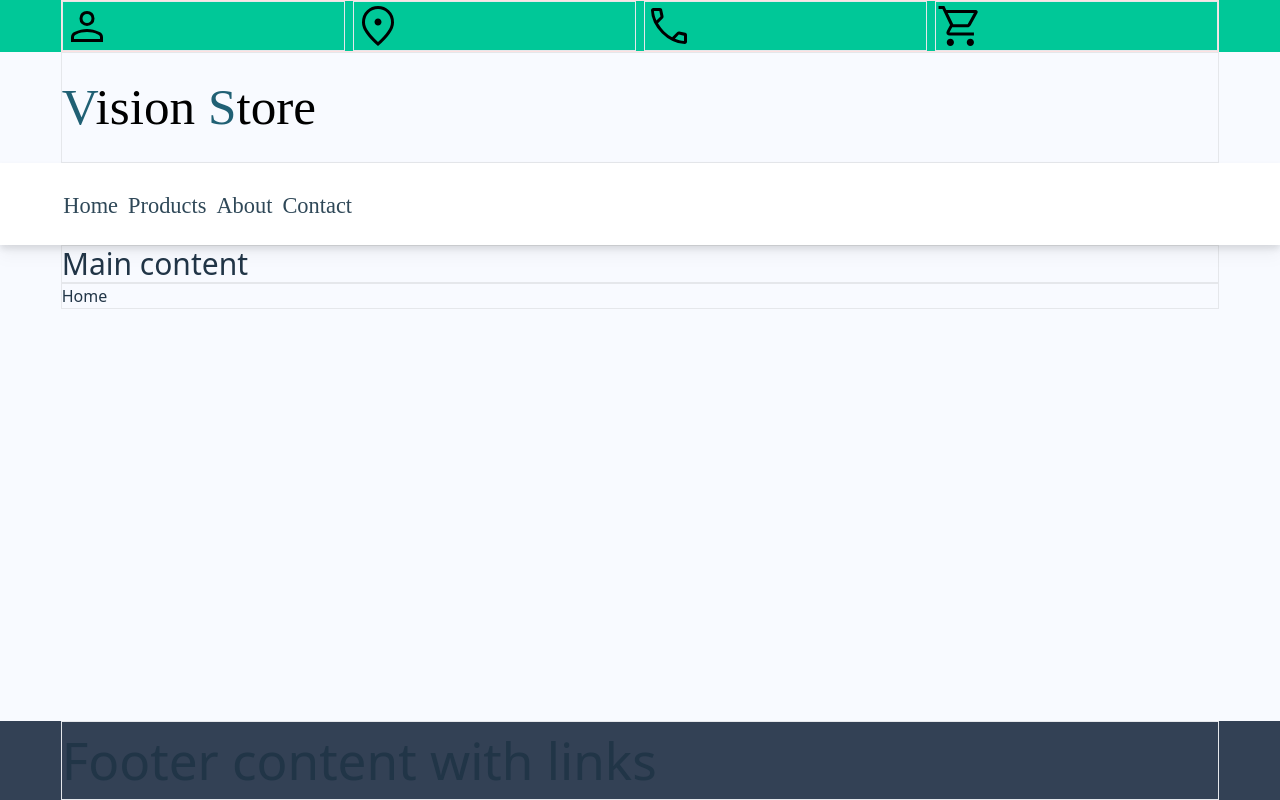
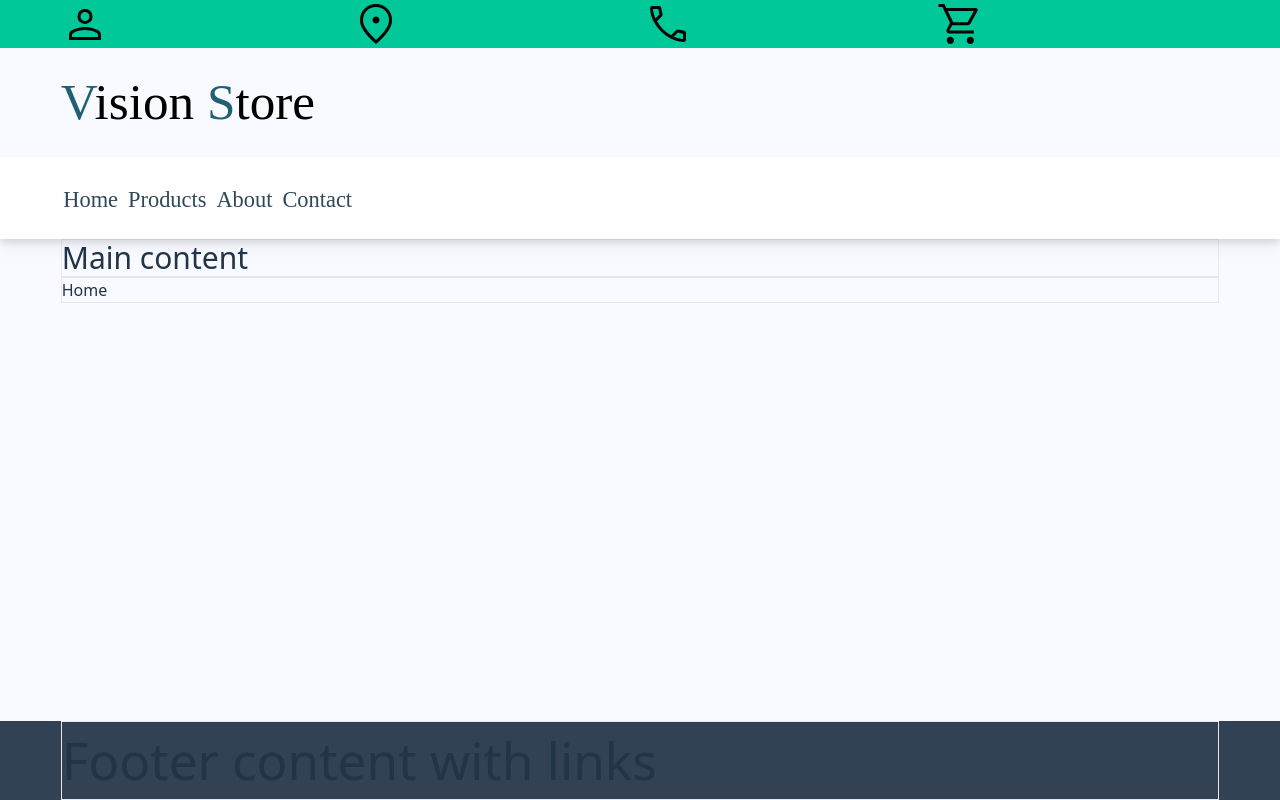
Before and after one commit to LAakerberg/online-shop-project, a React (Vite) app: page / in a window 1280 px wide. Built offline with nearby package versions, Linux system fonts and the light colour scheme.

Commit message:
Removed all borders

```diff
--- a/src/layout/Header.jsx
+++ b/src/layout/Header.jsx
@@ -11,24 +11,24 @@ export function Header() {
       <header>
         <div className="bg-color-top">
           <div className="mx-2">
-            <div className="flex flex-row border border-red-100 w-11/12 m-auto space-x-2">
-              <div className="flex-1 border">
+            <div className="flex flex-row w-11/12 m-auto space-x-2">
+              <div className="flex-1">
                 <img src="/src/assets/icons/person_FILL0_wght400_GRAD0_opsz48.svg" />
               </div>
-              <div className="flex-1 border">
+              <div className="flex-1">
                 <img src="/src/assets/icons/location_on_FILL0_wght400_GRAD0_opsz48.svg" />
               </div>
-              <div className="flex-1 border">
+              <div className="flex-1">
                 <img src="/src/assets/icons/call_FILL0_wght400_GRAD0_opsz48.svg" />
               </div>
-              <div className="flex-1 border float-right">
+              <div className="flex-1 float-right">
                 <img src="/src/assets/icons/shopping_cart_FILL0_wght400_GRAD0_opsz48.svg" />
               </div>
             </div>
           </div>
         </div>
         <div className="mx-2">
-          <div className="py-4 w-11/12 border m-auto">
+          <div className="py-4 w-11/12 m-auto">
             <h1 className="logo-title">
               <span className="greenCap">V</span>ision{' '}
               <span className="greenCap">S</span>tore
```
